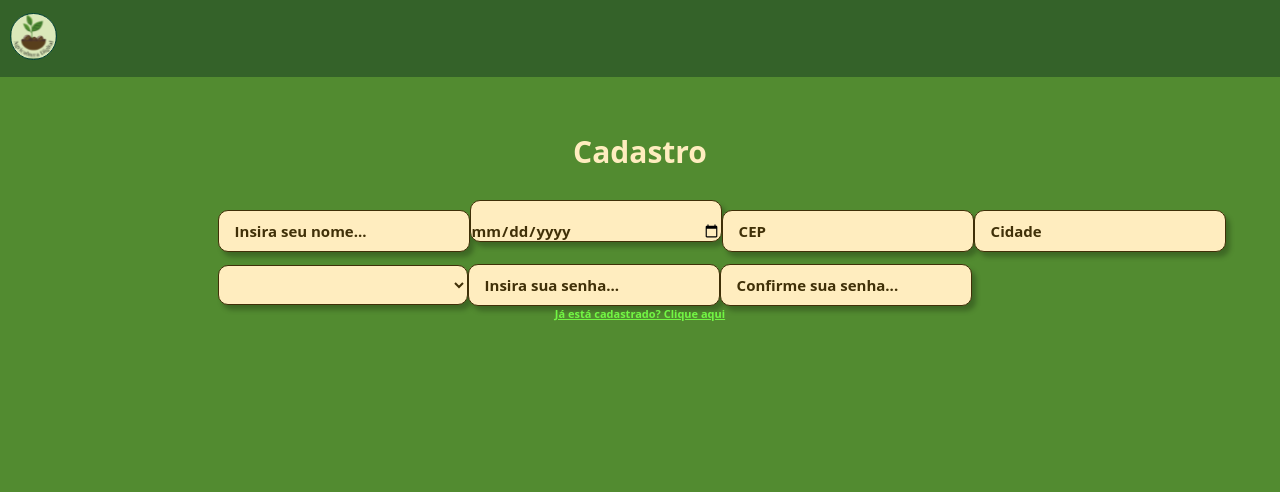
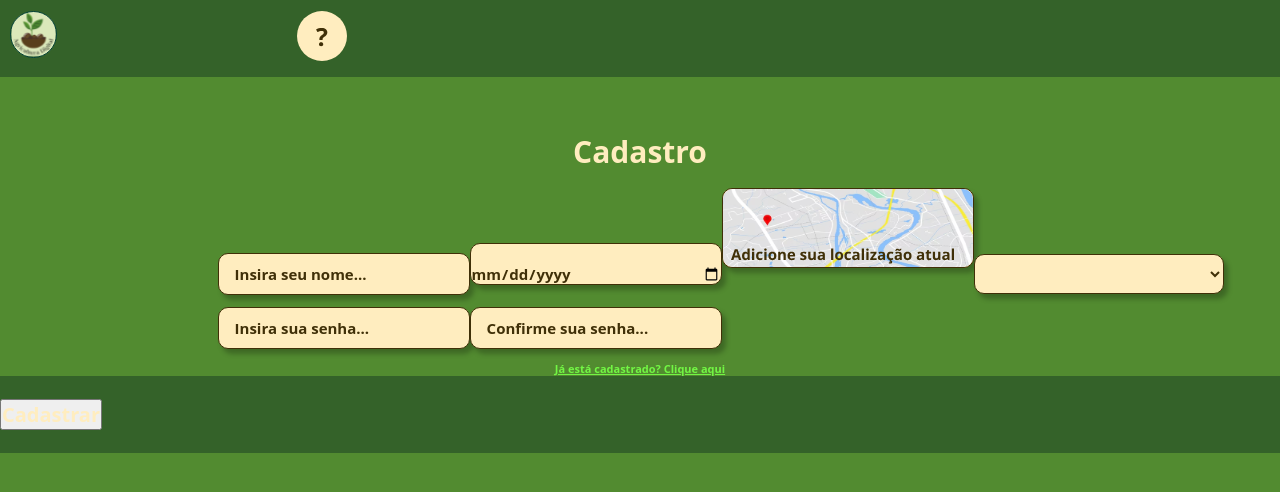
Before and after one commit to 0Dev-Yan0/Agropower, a React (Create React App) app in the folder client/: page /register in a window 1280 px wide. Shown: the top 492 px of the page. Built offline with nearby package versions, Linux system fonts and the light colour scheme.

Commit message:
atualização

```diff
--- a/client/src/pages/Register/index.js
+++ b/client/src/pages/Register/index.js
@@ -2,6 +2,9 @@ import styles from './styles.module.css'
 
 import HeaderCadastro from '../components/header_cadastro'
 
+import maps from '../../assets/maps.svg'
+
+import BotaoConfirmar from '../components/BotaoConfirmar'
 
 export default function Register() {
     return (
@@ -15,16 +18,18 @@ export default function Register() {
                         <h1 className={styles.titulo_principal}>Cadastro</h1>
                     </div>
                     <div className={styles.geral}>
-                            <input className={styles.container} placeholder='Insira seu nome...'></input>
+                            <input className={styles.container} type='text' placeholder='Insira seu nome...'></input>
                             <input className={styles.container} type='date'></input>
-                            <input className={styles.container} placeholder='CEP'></input>
-                            <input className={styles.container} placeholder='Cidade'></input>
-                            <select className={styles.container} placeholder='Selecione'></select>
-                            <input className={styles.container} placeholder='Insira sua senha...'></input>
-                            <input className={styles.container} placeholder='Confirme sua senha...'></input>
+                            <img className={styles.maps} src={maps} type='text'></img>
+                            <select className={styles.container} type='text' placeholder='Selecione'></select>
+                            <input className={styles.container} type='text' placeholder='Insira sua senha...'></input>
+                            <input className={styles.container} type='text' placeholder='Confirme sua senha...'></input>
                     </div>
                     <div>
                         <h1 className={styles.verifica_cadastro}>Já está cadastrado? Clique aqui</h1>
+                    </div>
+                    <div>
+                        <BotaoConfirmar></BotaoConfirmar>
                     </div>
                 </div>
             </body>
--- a/client/src/pages/Register/styles.module.css
+++ b/client/src/pages/Register/styles.module.css
@@ -51,7 +51,16 @@ body {
     border: 1px solid #403008;
     background: #FFEDBF;
     box-shadow: 4px 5px 5px 0px rgba(0, 0, 0, 0.25);
-    margin-top: 12px;
+    margin-bottom: 12px;
+}
+.maps{
+    width: 250px;
+    flex-shrink: 0;
+    border-radius: 10px;
+    border: 1px solid #403008;
+    background: #FFEDBF;
+    box-shadow: 4px 5px 5px 0px rgba(0, 0, 0, 0.25);
+    margin-bottom: 12px;
 }
 
 .titulo {
@@ -110,6 +119,12 @@ input[type="date"]::before {
     /* Adiciona padding apenas no lado direito do texto */
 }
 
+input[type="text"]::before {
+    /* content: '\00a0'; */
+    /* Adiciona um espaço não quebrável como conteúdo antes do texto */
+    padding-right: 10px;
+    /* Adiciona padding apenas no lado direito do texto */
+}
 .geral {
     /* display: flex; */
     margin-left: 17%;
--- /dev/null
+++ b/client/src/pages/components/BotaoConfirmar/index.js
@@ -0,0 +1,15 @@
+
+import styles from './styles.module.css'
+import { Link, Route } from 'react-router-dom'
+
+
+export default function BotaoConfirmar() {
+    return (
+        <header >
+            <div className={styles.botao} >
+                <button><Link to='/'>Cadastrar</Link></button>
+            </div>
+        </header>
+
+    )
+}
--- /dev/null
+++ b/client/src/pages/components/BotaoConfirmar/styles.module.css
@@ -0,0 +1,15 @@
+.botao {}
+
+Link {
+}
+
+a {
+    text-decoration: none;
+    color: #FFEDBF;
+    font-family: Open Sans;
+    font-size: 20px;
+    font-style: normal;
+    font-weight: 700;
+    line-height: normal;
+    background-color: none;
+}
--- a/client/src/pages/components/header_cadastro/index.js
+++ b/client/src/pages/components/header_cadastro/index.js
@@ -2,12 +2,18 @@
 import styles from './styles.module.css'
 import Logo from '../../../assets/logo.svg'
 import { Link, Route } from 'react-router-dom'
+import duvida from '../../../assets/duvida.svg'
 
 export default function HeaderCadastro() {
     return (
         <header >
             <div className={styles.geral_header}>
+            <div>
             <Link to='/'><img src={Logo} className={styles.img_logo}></img></Link>
+            </div>
+            <div>
+                <img src={duvida}></img>
+            </div>
             </div>
         </header>
 
--- a/client/src/pages/components/header_cadastro/styles.module.css
+++ b/client/src/pages/components/header_cadastro/styles.module.css
@@ -35,8 +35,5 @@ header {
 .geral_header{
     display: flex;
     justify-content: space-between;
-    gap: 80%;
+    gap: 240px;
 }
-Link{
-    text-decoration: none;
-}
```
Also changed, not shown: client/src/assets/duvida.svg (added), client/src/assets/maps.svg (added).
